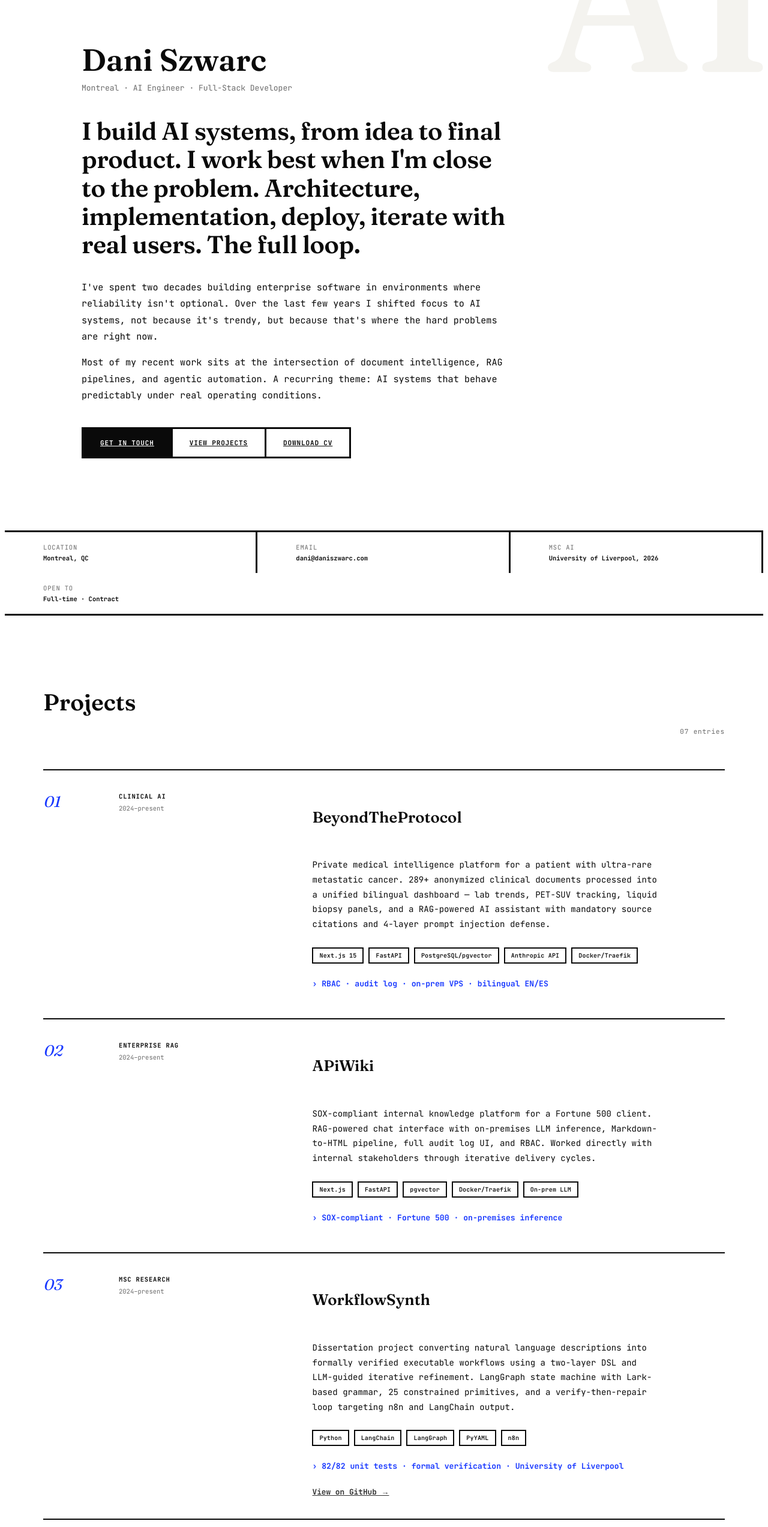
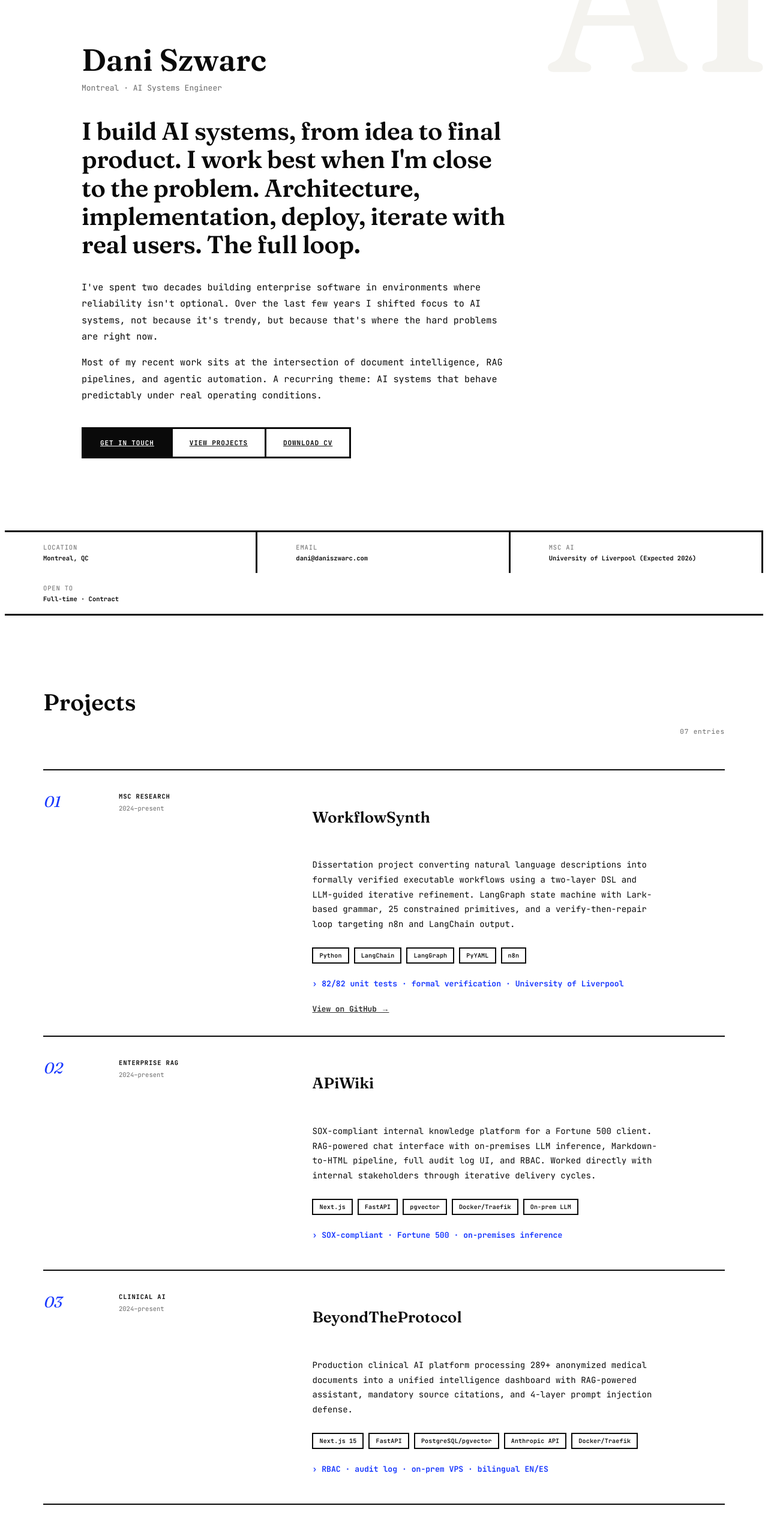
Before and after one commit to daniszwarc/portfolio, a Next.js app: page / in a window 1280 px wide. Shown: the part 160-2705 px from the top of the page at 60% size. Built offline with nearby package versions, Linux system fonts and the light colour scheme.

Commit message:
feat: AI Systems Engineer headline, reorder projects, reduce stack, fix MSc consistency, reframe BTP

```diff
--- a/app/layout.tsx
+++ b/app/layout.tsx
@@ -2,9 +2,9 @@ import type { Metadata } from "next";
 import { fraunces, jetbrains } from "./fonts";
 
 const siteUrl = "https://daniszwarc.com";
-const title = "Dani Szwarc — AI Engineer & Full-Stack Developer";
+const title = "Dani Szwarc — AI Systems Engineer";
 const description =
-  "Montreal-based AI engineer and full-stack developer. I build AI systems from idea to production.";
+  "Montreal-based AI systems engineer. I build production AI systems from idea to deployment.";
 
 export const metadata: Metadata = {
   metadataBase: new URL(siteUrl),
@@ -37,7 +37,7 @@ const personJsonLd = {
   "@type": "Person",
   name: "Dani Szwarc",
   url: siteUrl,
-  jobTitle: "AI Engineer & Full-Stack Developer",
+  jobTitle: "AI Systems Engineer",
   address: {
     "@type": "PostalAddress",
     addressLocality: "Montreal",
--- a/app/page.tsx
+++ b/app/page.tsx
@@ -21,13 +21,14 @@ type Row = {
 
 const projects: Row[] = [
   {
-    label: "Clinical AI",
+    label: "MSc Research",
     year: "2024–present",
-    title: "BeyondTheProtocol",
+    title: "WorkflowSynth",
     description:
-      "Private medical intelligence platform for a patient with ultra-rare metastatic cancer. 289+ anonymized clinical documents processed into a unified bilingual dashboard — lab trends, PET-SUV tracking, liquid biopsy panels, and a RAG-powered AI assistant with mandatory source citations and 4-layer prompt injection defense.",
-    tags: ["Next.js 15", "FastAPI", "PostgreSQL/pgvector", "Anthropic API", "Docker/Traefik"],
-    outcome: "RBAC · audit log · on-prem VPS · bilingual EN/ES",
+      "Dissertation project converting natural language descriptions into formally verified executable workflows using a two-layer DSL and LLM-guided iterative refinement. LangGraph state machine with Lark-based grammar, 25 constrained primitives, and a verify-then-repair loop targeting n8n and LangChain output.",
+    tags: ["Python", "LangChain", "LangGraph", "PyYAML", "n8n"],
+    outcome: "82/82 unit tests · formal verification · University of Liverpool",
+    link: { href: "https://github.com/daniszwarc/workflowsynth", label: "View on GitHub →" },
   },
   {
     label: "Enterprise RAG",
@@ -39,14 +40,13 @@ const projects: Row[] = [
     outcome: "SOX-compliant · Fortune 500 · on-premises inference",
   },
   {
-    label: "MSc Research",
+    label: "Clinical AI",
     year: "2024–present",
-    title: "WorkflowSynth",
+    title: "BeyondTheProtocol",
     description:
-      "Dissertation project converting natural language descriptions into formally verified executable workflows using a two-layer DSL and LLM-guided iterative refinement. LangGraph state machine with Lark-based grammar, 25 constrained primitives, and a verify-then-repair loop targeting n8n and LangChain output.",
-    tags: ["Python", "LangChain", "LangGraph", "PyYAML", "n8n"],
-    outcome: "82/82 unit tests · formal verification · University of Liverpool",
-    link: { href: "https://github.com/daniszwarc/workflowsynth", label: "View on GitHub →" },
+      "Production clinical AI platform processing 289+ anonymized medical documents into a unified intelligence dashboard with RAG-powered assistant, mandatory source citations, and 4-layer prompt injection defense.",
+    tags: ["Next.js 15", "FastAPI", "PostgreSQL/pgvector", "Anthropic API", "Docker/Traefik"],
+    outcome: "RBAC · audit log · on-prem VPS · bilingual EN/ES",
   },
   {
     label: "AI Agent",
@@ -104,10 +104,10 @@ const experience: Row[] = [
       "Lead modernization of legacy systems for enterprise clients. Technical bridge between legacy business logic and modern stack — translating complex 4GL/COBOL workflows into PHP/JavaScript/SQL architectures.",
   },
   {
-    label: "2024–2026",
+    label: "Expected 2026",
     year: "",
-    title: "MSc in Artificial Intelligence",
-    company: "University of Liverpool · England",
+    title: "MSc in Artificial Intelligence (Expected 2026)",
+    company: "University of Liverpool",
     description:
       "Dissertation: WorkflowSynth — LLM-guided programme synthesis with formal verification for enterprise workflows. Advisor: Kathleen Kelm.",
   },
@@ -117,8 +117,8 @@ const education: Row[] = [
   {
     label: "Expected 2026",
     year: "",
-    title: "MSc in Artificial Intelligence",
-    company: "University of Liverpool, England",
+    title: "MSc in Artificial Intelligence (Expected 2026)",
+    company: "University of Liverpool",
     description:
       "Dissertation: WorkflowSynth — LLM-guided programme synthesis with formal verification for enterprise workflows",
   },
@@ -134,11 +134,9 @@ const education: Row[] = [
 const certifications = ["Agentic RAG Specialization · Coursera", "AI & Automation Specializations · Coursera / Udemy"];
 
 const stackGroups = [
-  { title: "AI/LLM", items: "LangChain · LangGraph · RAG · pgvector · Agentic workflows · OpenAI · Anthropic" },
-  { title: "Backend", items: "Python · FastAPI · Node.js · PHP · ColdFusion · SQL · PostgreSQL · MSSQL" },
-  { title: "Frontend", items: "Next.js · TypeScript · JavaScript · React Native · Expo" },
-  { title: "Infra", items: "Docker · Traefik · GitHub Actions · VPS · CI/CD · n8n" },
-  { title: "Deep Learning", items: "PyTorch · fast.ai · ResNet · ViT · MIL · WSI analysis" },
+  { title: "AI / LLM", items: "LangChain · LangGraph · RAG · pgvector · Agentic workflows · OpenAI · Anthropic · n8n" },
+  { title: "Production", items: "FastAPI · PostgreSQL · Docker · Traefik · CI/CD · GitHub Actions" },
+  { title: "Frontend", items: "React · Next.js · TypeScript · JavaScript · React Native · Expo" },
   { title: "Languages", items: "English (fluent) · Spanish (fluent) · French (basic)" },
 ];
 
@@ -235,7 +233,7 @@ export default function AltHome() {
             <div />
             <div>
               <p className={styles.heroName}>Dani Szwarc</p>
-              <p className={styles.heroRole}>Montreal · AI Engineer · Full-Stack Developer</p>
+              <p className={styles.heroRole}>Montreal · AI Systems Engineer</p>
               <h1 className={styles.headline}>
                 I build AI systems, from idea to final product. I work best when
                 I&apos;m close to the problem. Architecture, implementation, deploy,
@@ -284,7 +282,7 @@ export default function AltHome() {
         </div>
         <div className={styles.metaItem}>
           <span className={styles.metaLabel}>MSc AI</span>
-          <span className={styles.metaValue}>University of Liverpool, 2026</span>
+          <span className={styles.metaValue}>University of Liverpool (Expected 2026)</span>
         </div>
         <div className={styles.metaItem}>
           <span className={styles.metaLabel}>Open to</span>
@@ -331,7 +329,7 @@ export default function AltHome() {
         <div className={styles.wrap}>
           <div className={styles.sectionHead}>
             <h2 className={styles.sectionTitle}>Stack</h2>
-            <span className={styles.sectionCount}>06 groups</span>
+            <span className={styles.sectionCount}>04 groups</span>
           </div>
           <div className={styles.stackGrid}>
             {stackGroups.map((group) => (
```
Also changed, not shown: 1 other file (tests, documents, lock files or other folders).
